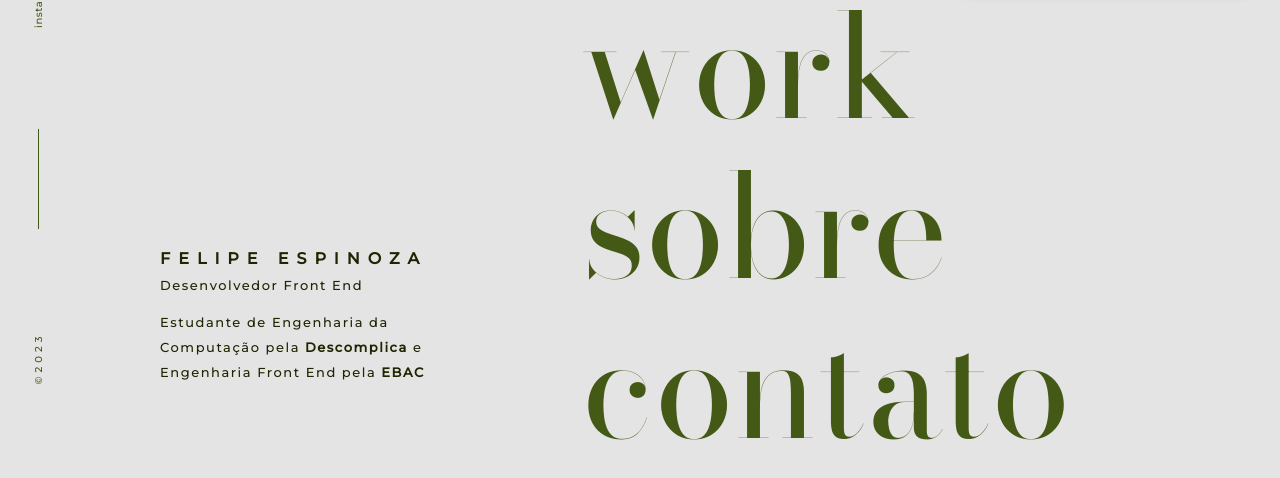
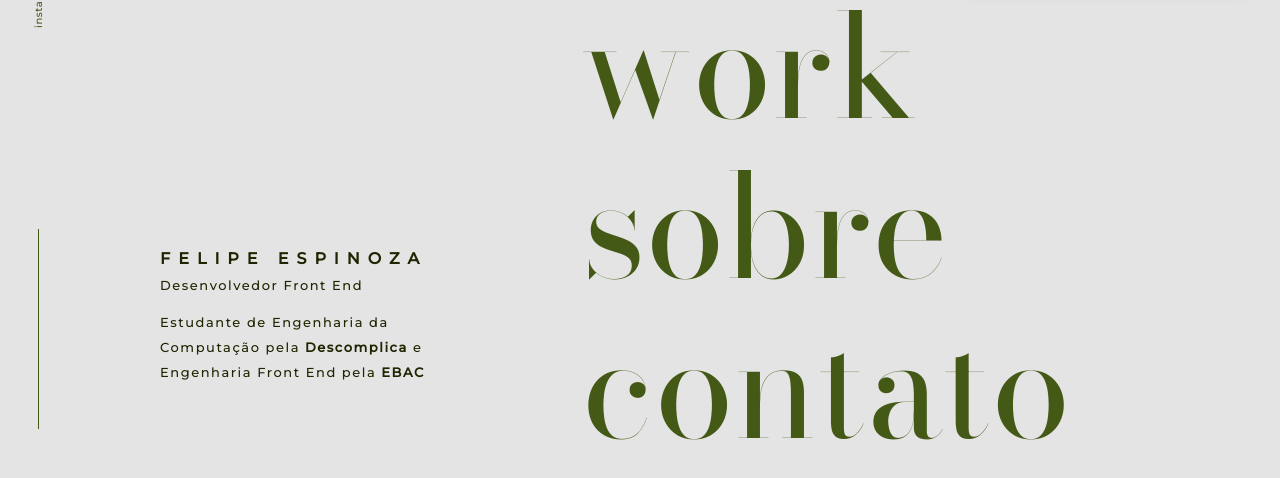
Before and after one commit to fde95/newPortfolio, a plain HTML site: page index.html in a window 1280 px wide. Shown: the part 160-638 px from the top of the page. Drawn offline with nearby package versions, Linux system fonts and the light colour scheme; files that its build step writes are made by us from their sources.

Commit message:
Correção de CSS

```diff
--- a/main.css
+++ b/main.css
@@ -97,8 +97,8 @@ body{
 }
 .nav-line{
     width: 1px;
-    height: 100px;
-    margin: 100px auto 40px;
+    height: 200px;
+    margin: 200px auto 40px;
     background-color: #435915;
 }
 .copyright{
@@ -106,7 +106,7 @@ body{
     text-align: center;
     letter-spacing: 4px;
     position: fixed;
-    right: 90px;
+    right: 200px;
     bottom: -8px;
 }
 
```
